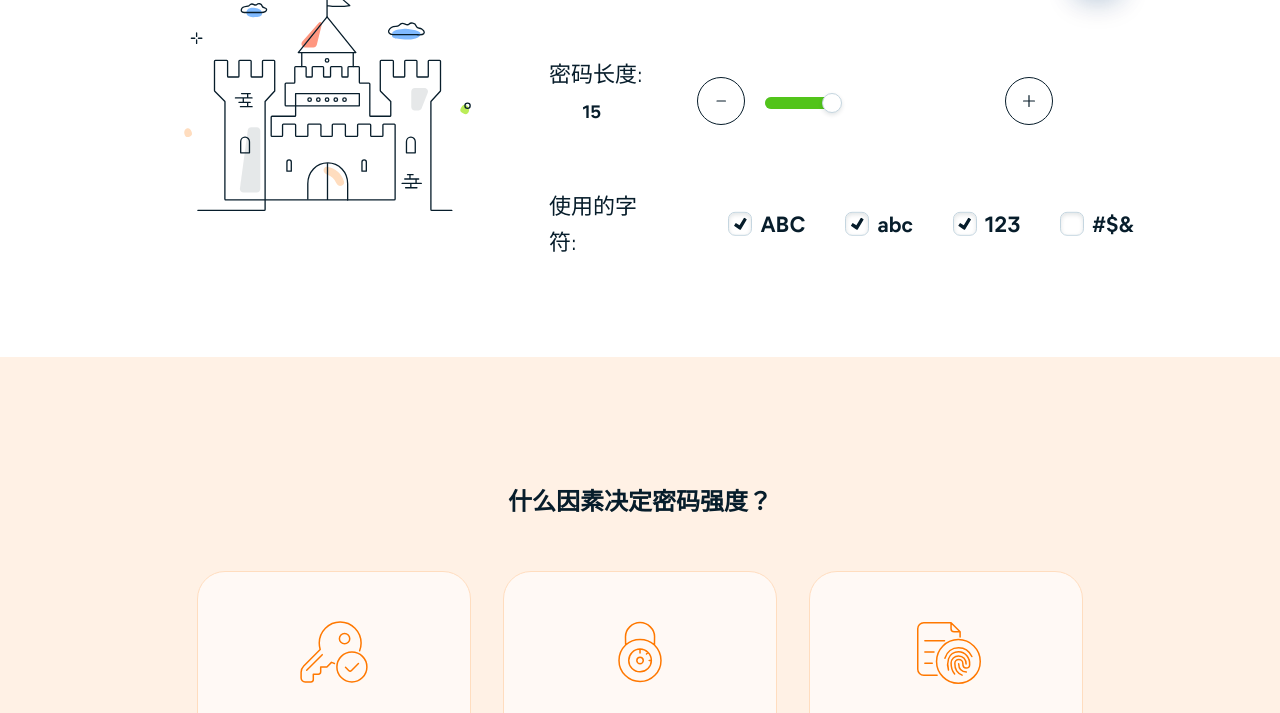
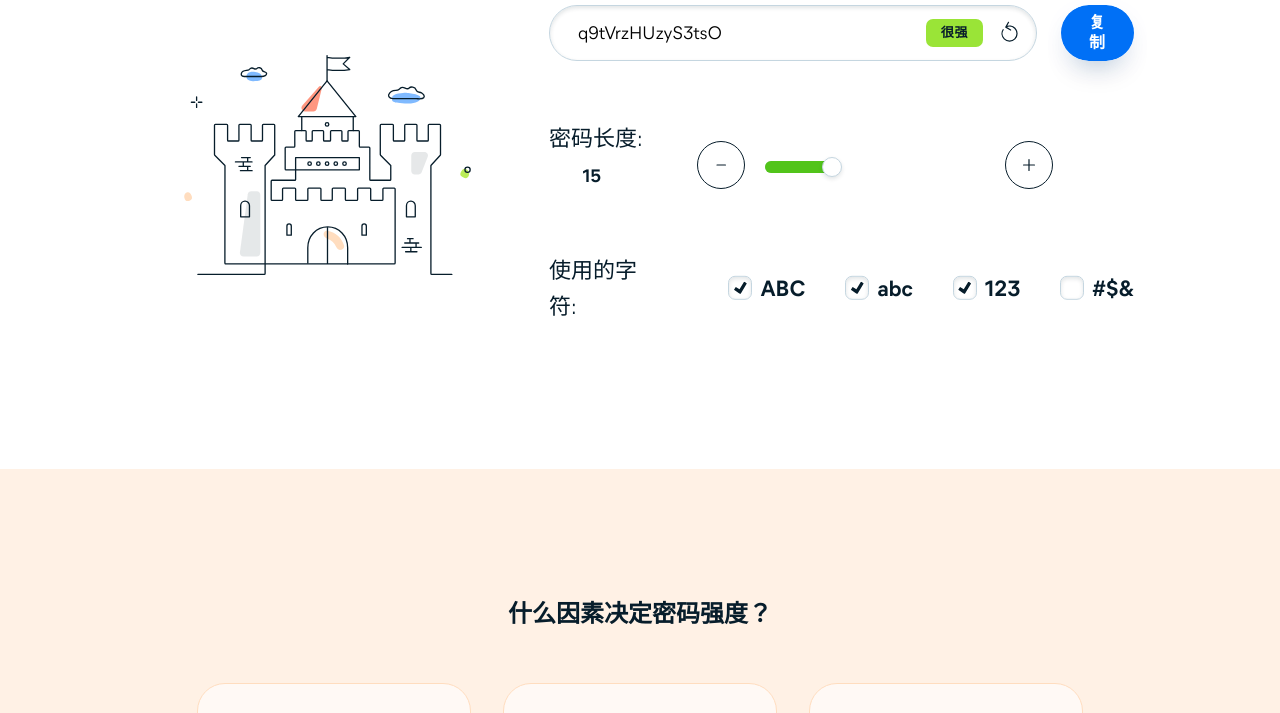
Before and after one commit to lingyicute/Random-Password-Generator, a plain HTML site: page index.html in a window 1280 px wide. Shown: the part 297-1010 px from the top of the page. Drawn offline with Linux system fonts and the light colour scheme.

Commit message:
Increase padding on large screens

```diff
--- a/style.css
+++ b/style.css
@@ -131,7 +131,7 @@ body {
 
 @media (min-width: 992px) {
   .password-generator {
-    padding: 5rem 0 6rem;
+    padding: 9rem 0 9rem;
   }
 }
 
```
